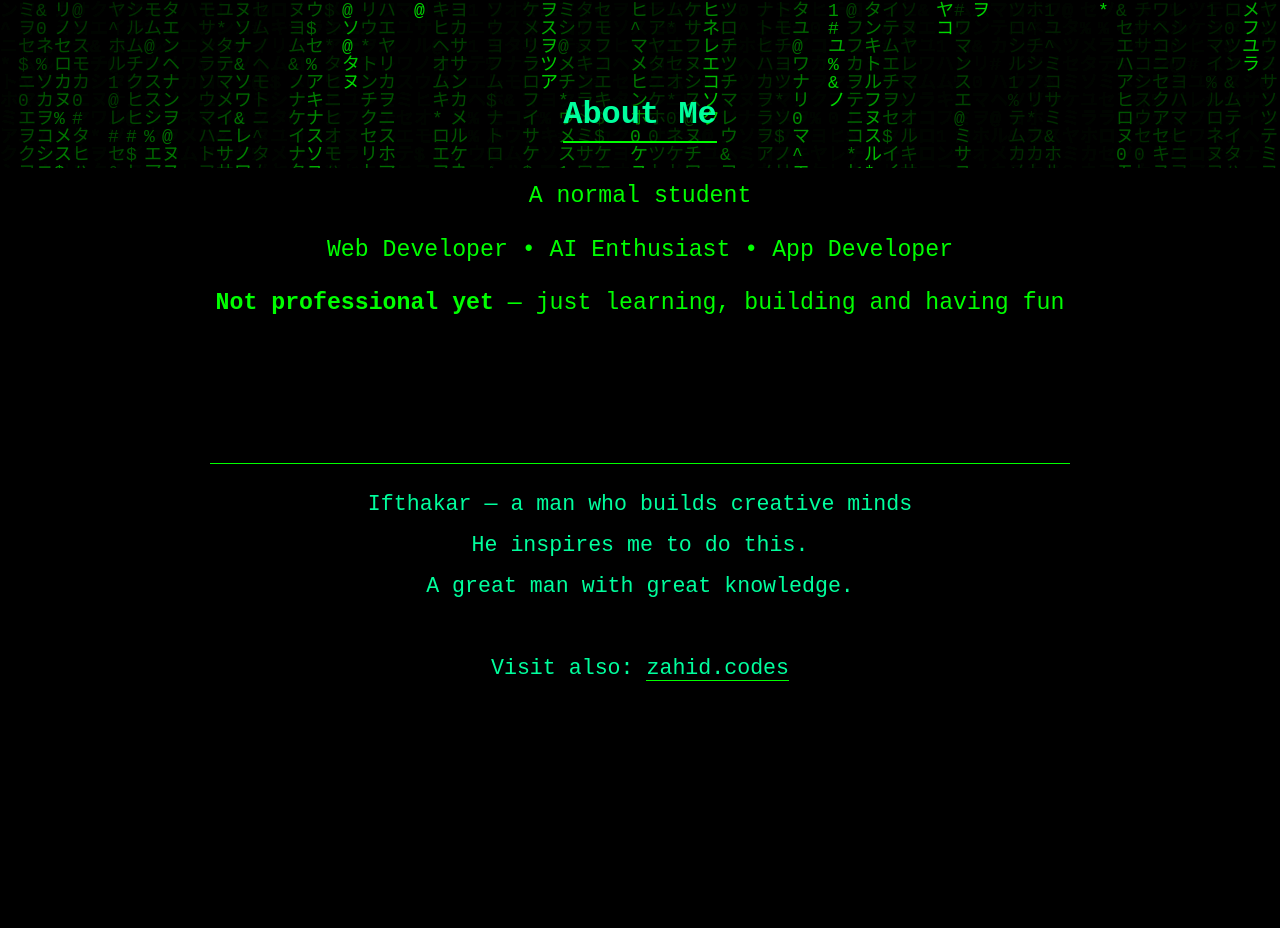
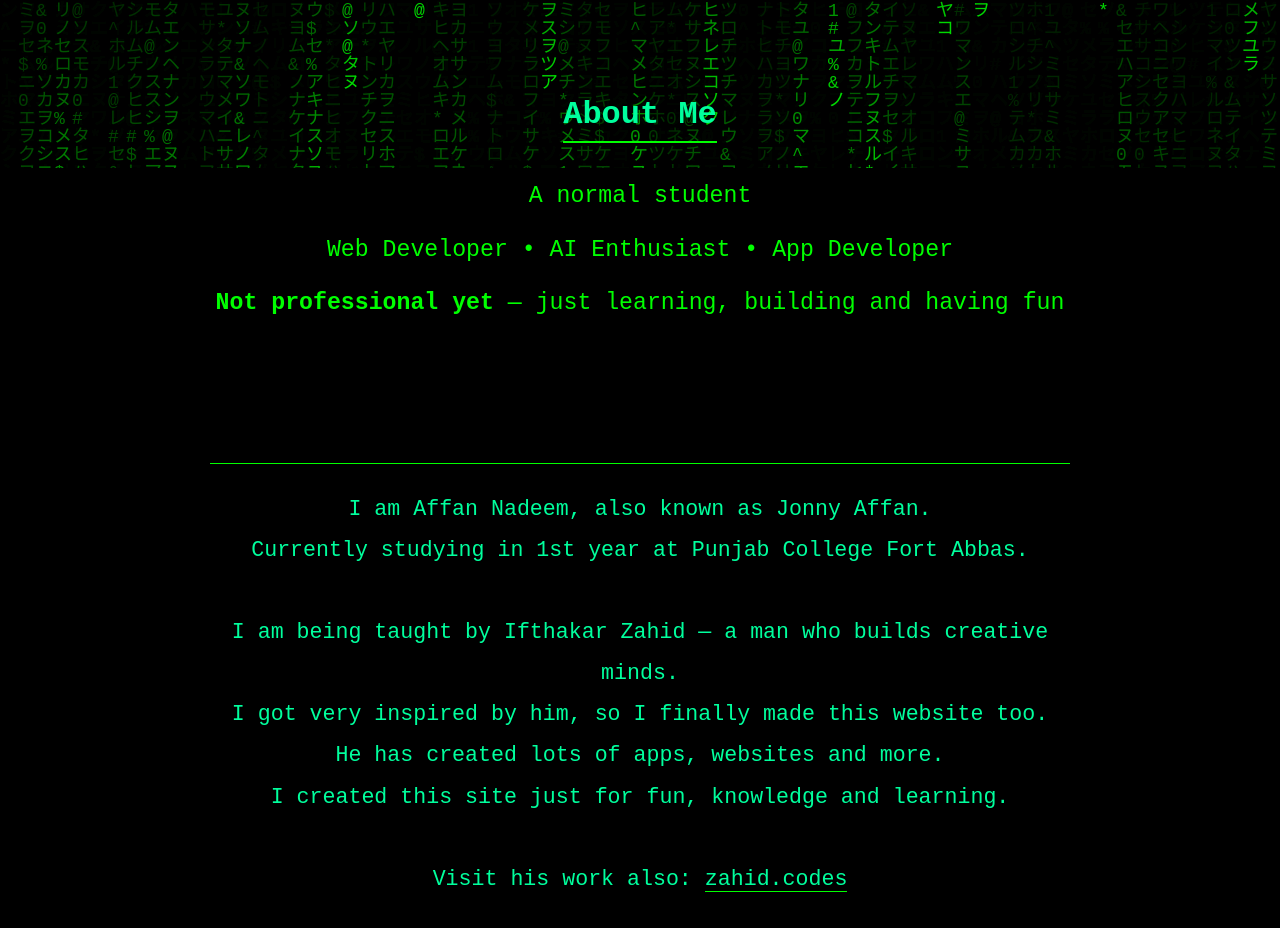
Before and after one commit to JONNY-AFFAN/JONNY-AFFAN.github.io, a plain HTML site: page index.html in a window 1280 px wide. Shown: the part 632-1560 px from the top of the page. Before the commit the page ends 1461 px from the top, so only its background shows below. Drawn offline with Linux system fonts and the light colour scheme.

Commit message:
Update index.html

```diff
--- a/index.html
+++ b/index.html
@@ -32,7 +32,7 @@
       position: relative;
       z-index: 10;
       text-align: center;
-      padding: 40px 20px 120px 20px; /* extra bottom padding so credit isn't hidden */
+      padding: 40px 20px 160px 20px; /* extra space at bottom */
       max-width: 900px;
       margin: 0 auto;
     }
@@ -68,7 +68,7 @@
       margin-bottom: 70px;
     }
     .highlight {
-      color: #0f0 !important;           /* forced green, no override possible */
+      color: #0f0;
       font-weight: bold;
     }
     .footer {
@@ -77,11 +77,11 @@
       color: #555;
     }
     .credit {
-      margin-top: 140px;                /* more space so it's clearly visible */
+      margin-top: 140px;
       font-size: 1.35rem;
       color: #00ff9d;
       line-height: 1.9;
-      padding: 20px 0;
+      padding: 25px 0;
       border-top: 1px solid #0f0;
     }
     a {
@@ -96,15 +96,15 @@
 </head>
 <body>
 
-  <!-- Matrix background -->
+  <!-- Matrix rain background -->
   <canvas id="matrix"></canvas>
 
   <div class="content">
 
-    <!-- Photo first -->
+    <!-- Photo at top -->
     <img src="JONNY CODES.jpeg" alt="Jonny Affan">
 
-    <!-- Old details -->
+    <!-- Old intro -->
     <div class="section">
       <h1>JONNY-AFFAN</h1>
       <p>My first website is live!</p>
@@ -113,7 +113,7 @@
       </p>
     </div>
 
-    <!-- New details -->
+    <!-- About me -->
     <div class="section">
       <h2>About Me</h2>
       <p>A normal student</p>
@@ -121,17 +121,22 @@
       <p><span class="highlight">Not professional yet</span> — just learning, building and having fun</p>
     </div>
 
-    <!-- Ifthakar credit at the very bottom -->
+    <!-- Final thanks & inspiration credit -->
     <div class="credit">
-      Ifthakar — a man who builds creative minds<br>
-      He inspires me to do this.<br>
-      A great man with great knowledge.<br><br>
-      Visit also: <a href="https://zahid.codes" target="_blank">zahid.codes</a>
+      I am Affan Nadeem, also known as Jonny Affan.<br>
+      Currently studying in 1st year at Punjab College Fort Abbas.<br><br>
+
+      I am being taught by Ifthakar Zahid — a man who builds creative minds.<br>
+      I got very inspired by him, so I finally made this website too.<br>
+      He has created lots of apps, websites and more.<br>
+      I created this site just for fun, knowledge and learning.<br><br>
+
+      Visit his work also: <a href="https://zahid.codes" target="_blank">zahid.codes</a>
     </div>
 
   </div>
 
-  <!-- Matrix rain -->
+  <!-- Matrix rain script -->
   <script>
     const canvas = document.getElementById('matrix');
     const ctx = canvas.getContext('2d');
```
